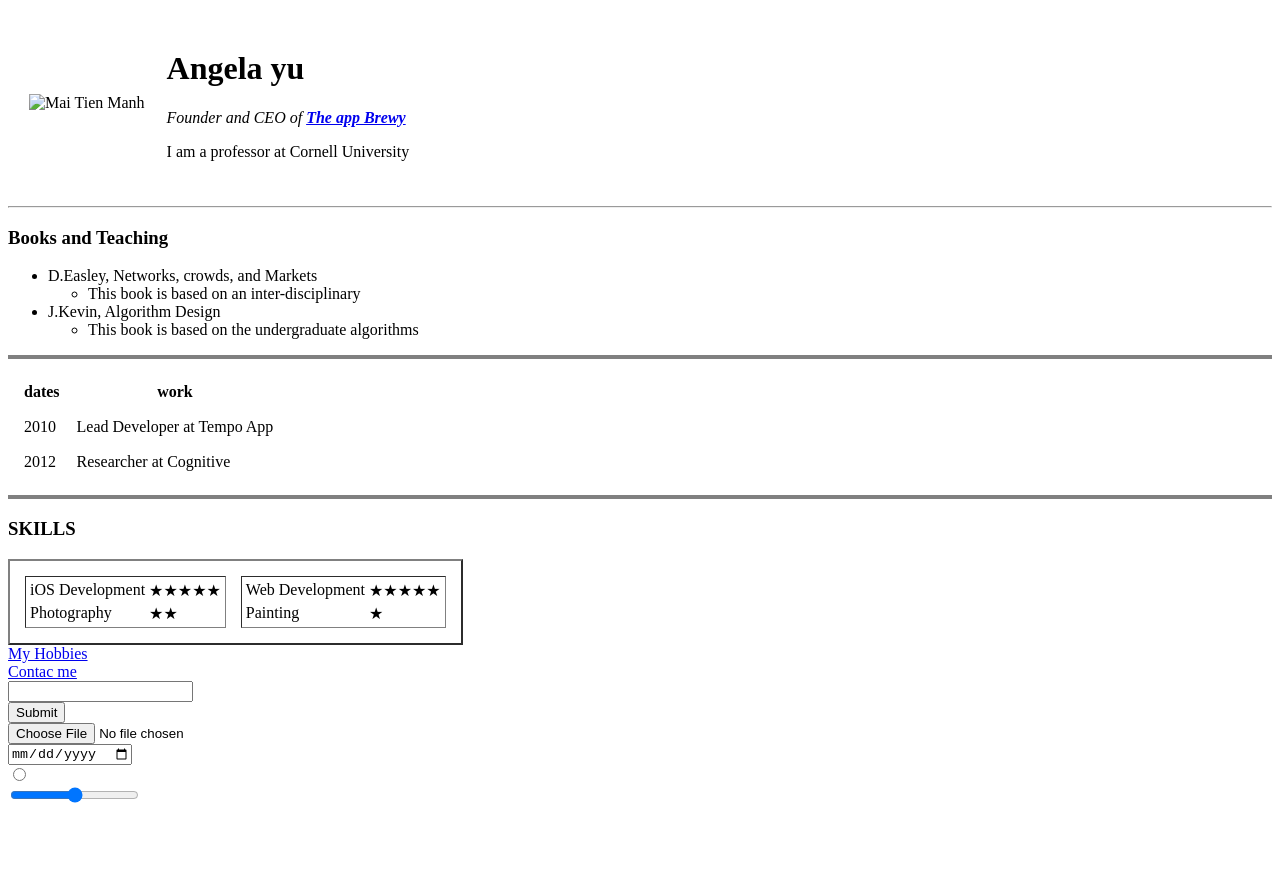
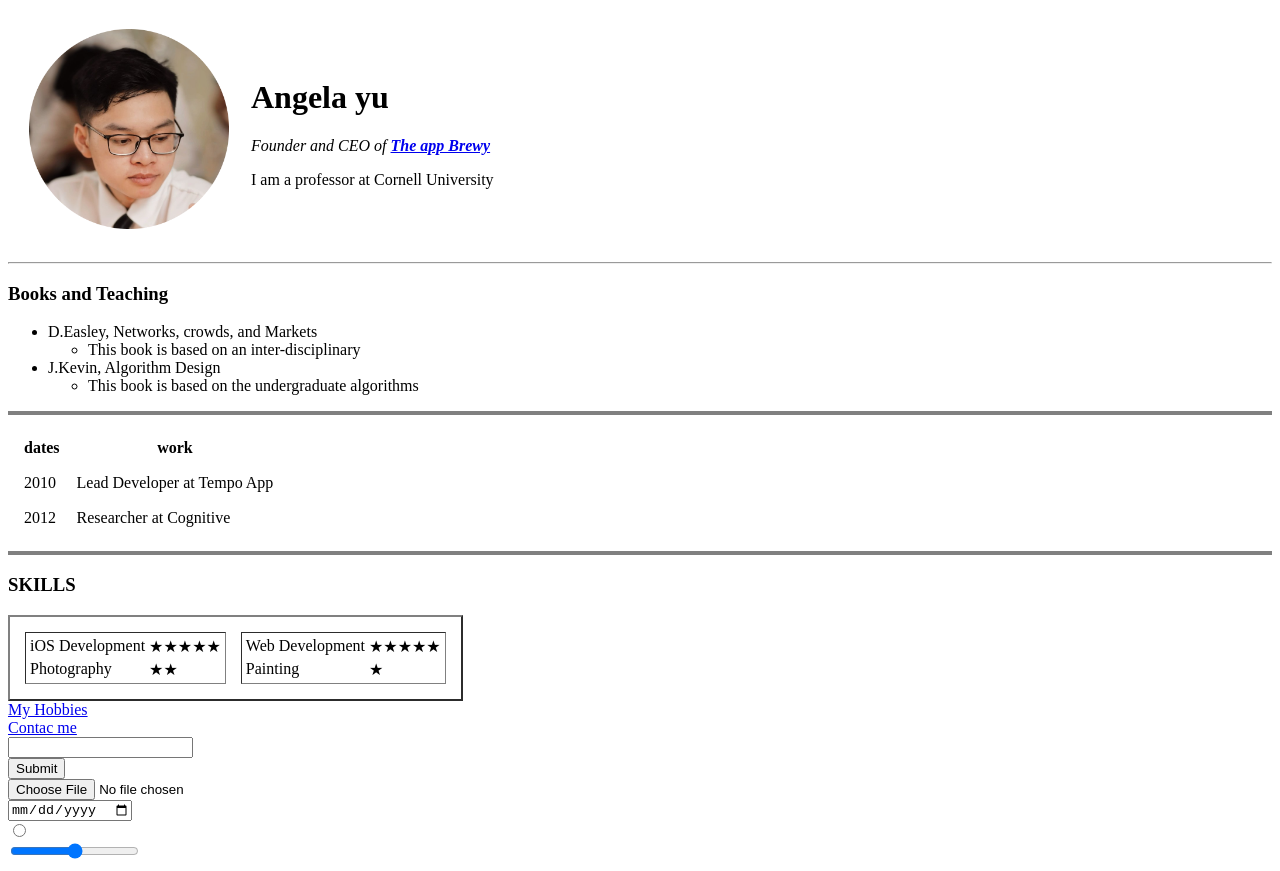
Before and after one commit to mtmanh17/cv, a plain HTML site: page index.html in a window 1280 px wide. Before the commit the page ends 815 px from the top, so only its background shows below. Drawn offline with Linux system fonts and the light colour scheme.

Commit message:
Update index.html

```diff
--- a/index.html
+++ b/index.html
@@ -11,7 +11,7 @@
 <body>
     <table cellspacing="20px">
         <tr>
-            <td> <img src="images/mtmavt.png" alt="Mai Tien Manh" style="width: 200px;height: 200px ;">
+            <td> <img src="mtmavt.png" alt="Mai Tien Manh" style="width: 200px;height: 200px ;">
             </td>
             <td>
                 <h1>Angela yu</h1>
```
